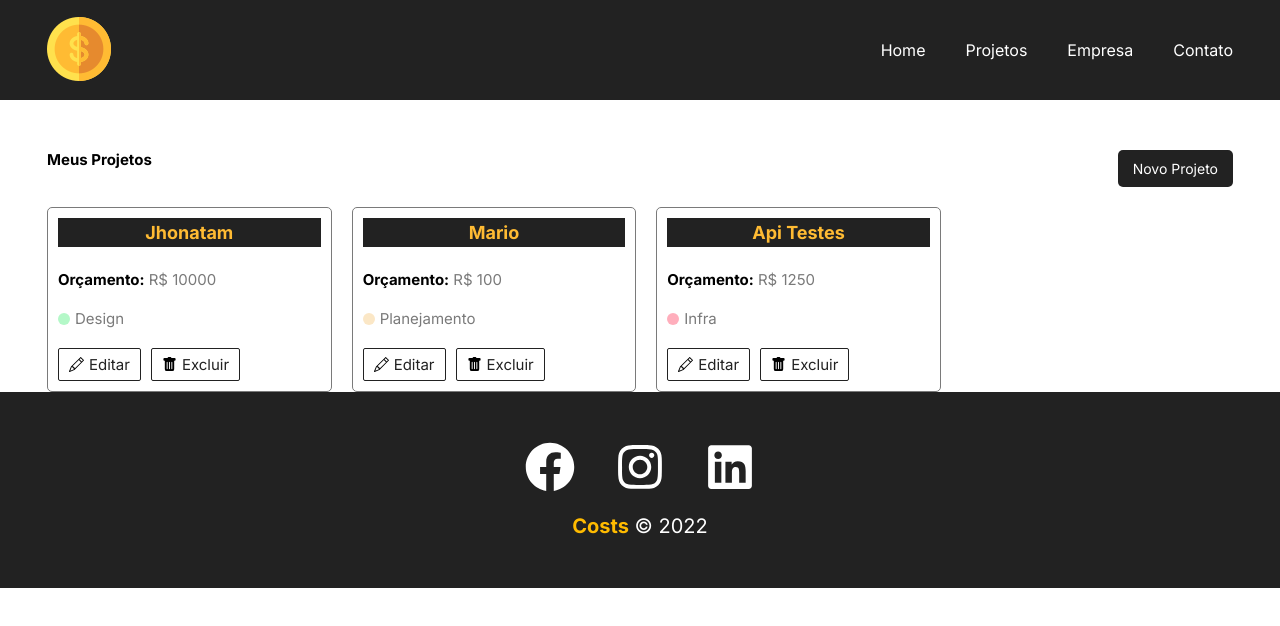
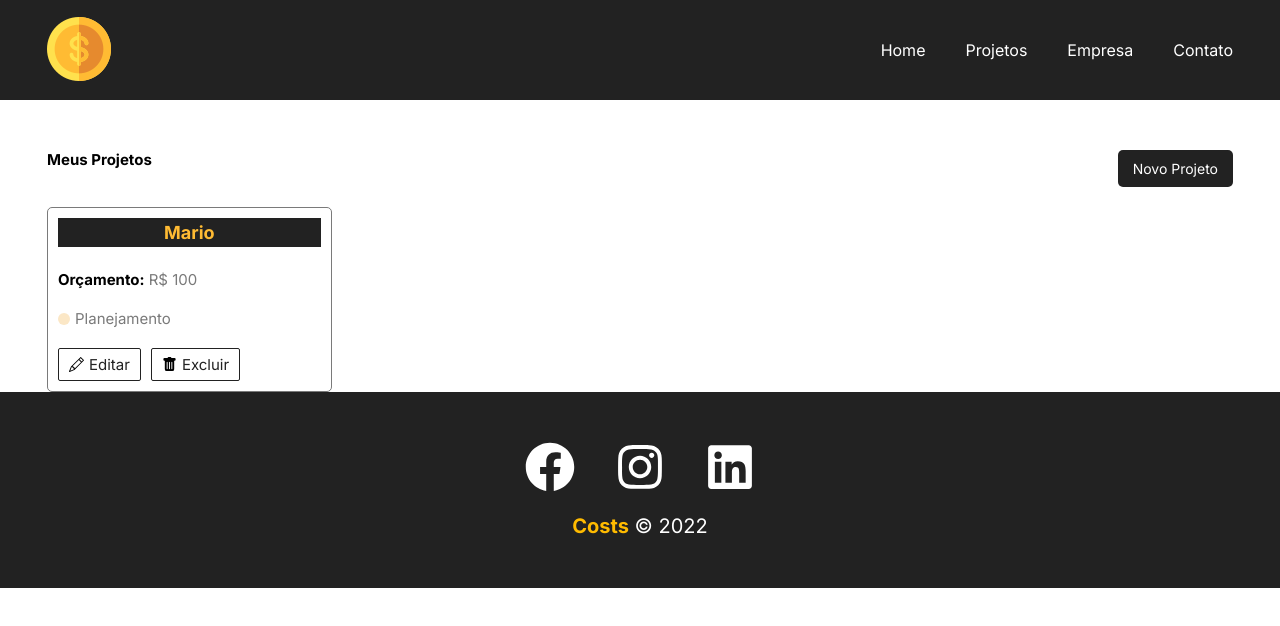
Before and after one commit to GuiLeoni14/Projeto-Costs, a React (Vite) app: page /projects in a window 1280 px wide. Shown: the top 626 px of the page. Built offline with nearby package versions, Linux system fonts and the light colour scheme; data requests are answered from the project's data file.

Commit message:
Removendo projetos

```diff
--- a/db.json
+++ b/db.json
@@ -1,16 +1,5 @@
 {
   "projects": [
-    {
-      "name": "Jhonatam",
-      "budget": "10000",
-      "category": {
-        "id": "3",
-        "name": "Design"
-      },
-      "cost": 0,
-      "services": [],
-      "id": 1
-    },
     {
       "name": "Mario",
       "budget": "100",
@@ -21,17 +10,6 @@
       "cost": 0,
       "services": [],
       "id": 2
-    },
-    {
-      "name": "Api Testes",
-      "budget": "1250",
-      "category": {
-        "id": "1",
-        "name": "Infra"
-      },
-      "cost": 0,
-      "services": [],
-      "id": 3
     }
   ],
   "categories": [
--- a/src/components/layout/NavBar/index.jsx
+++ b/src/components/layout/NavBar/index.jsx
@@ -15,7 +15,7 @@ export default function Navbar() {
                             <Link to="/">Home</Link>
                         </li>
                         <li>
-                            <Link to="/">Projetos</Link>
+                            <Link to="/projects">Projetos</Link>
                         </li>
                         <li>
                             <Link to="/company">Empresa</Link>
--- a/src/components/pages/Projects/index.jsx
+++ b/src/components/pages/Projects/index.jsx
@@ -9,6 +9,7 @@ import ProjectCard from '../../project/ProjectCard';
 export default function Projects() {
     const [projects, setProjects] = useState([]);
     const [removeLoading, setRemoveLoading] = useState(false);
+    const [projectMessage, setProjectMessage] = useState('');
     const location = useLocation();
     let message = '';
     if (location.state) {
@@ -24,6 +25,20 @@ export default function Projects() {
         };
         fetchApi();
     }, []);
+    const handleRemoveProject = async (idProject) => {
+        console.log('Chamou handle Remove');
+        fetch(`http://localhost:5000/projects/${idProject}`, {
+            method: 'DELETE',
+        })
+            .then((resp) => resp.json())
+            .then((data) => {
+                setProjects(projects.filter((projects) => projects.id !== idProject));
+                setProjectMessage('Projeto removido com sucesso!');
+            })
+            .catch((err) => {
+                console.log('Erro ao deletart' + err);
+            });
+    };
     return (
         <section className="s_projects">
             <Container>
@@ -33,6 +48,7 @@ export default function Projects() {
                         <LinkButton to="/newproject" textButton="Novo Projeto" />
                     </div>
                     {message && <Message type="success" textMessage={message} />}
+                    {projectMessage && <Message type="success" textMessage={projectMessage} />}
                     <div className="projects">
                         {projects.length > 0 &&
                             projects.map((project) => (
@@ -42,6 +58,7 @@ export default function Projects() {
                                     budget={project.budget}
                                     category={project.category.name}
                                     name={project.name}
+                                    handleRemove={handleRemoveProject}
                                 />
                             ))}
                         {!removeLoading && <Loading />}
--- a/src/components/project/ProjectCard/index.jsx
+++ b/src/components/project/ProjectCard/index.jsx
@@ -3,6 +3,10 @@ import './styles.scss';
 import { BsPencil, BsFillTrashFill } from 'react-icons/bs';
 import { Link } from 'react-router-dom';
 export default function ProjectCard({ id, name, budget, category, handleRemove }) {
+    const removeProject = (e) => {
+        e.preventDefault();
+        handleRemove(id);
+    };
     return (
         <div className="project_card">
             <h4>{name}</h4>
@@ -16,7 +20,7 @@ export default function ProjectCard({ id, name, budget, category, handleRemove }
                 <Link to={'/'}>
                     <BsPencil /> Editar
                 </Link>
-                <button>
+                <button onClick={removeProject}>
                     <BsFillTrashFill /> Excluir
                 </button>
             </div>
```
